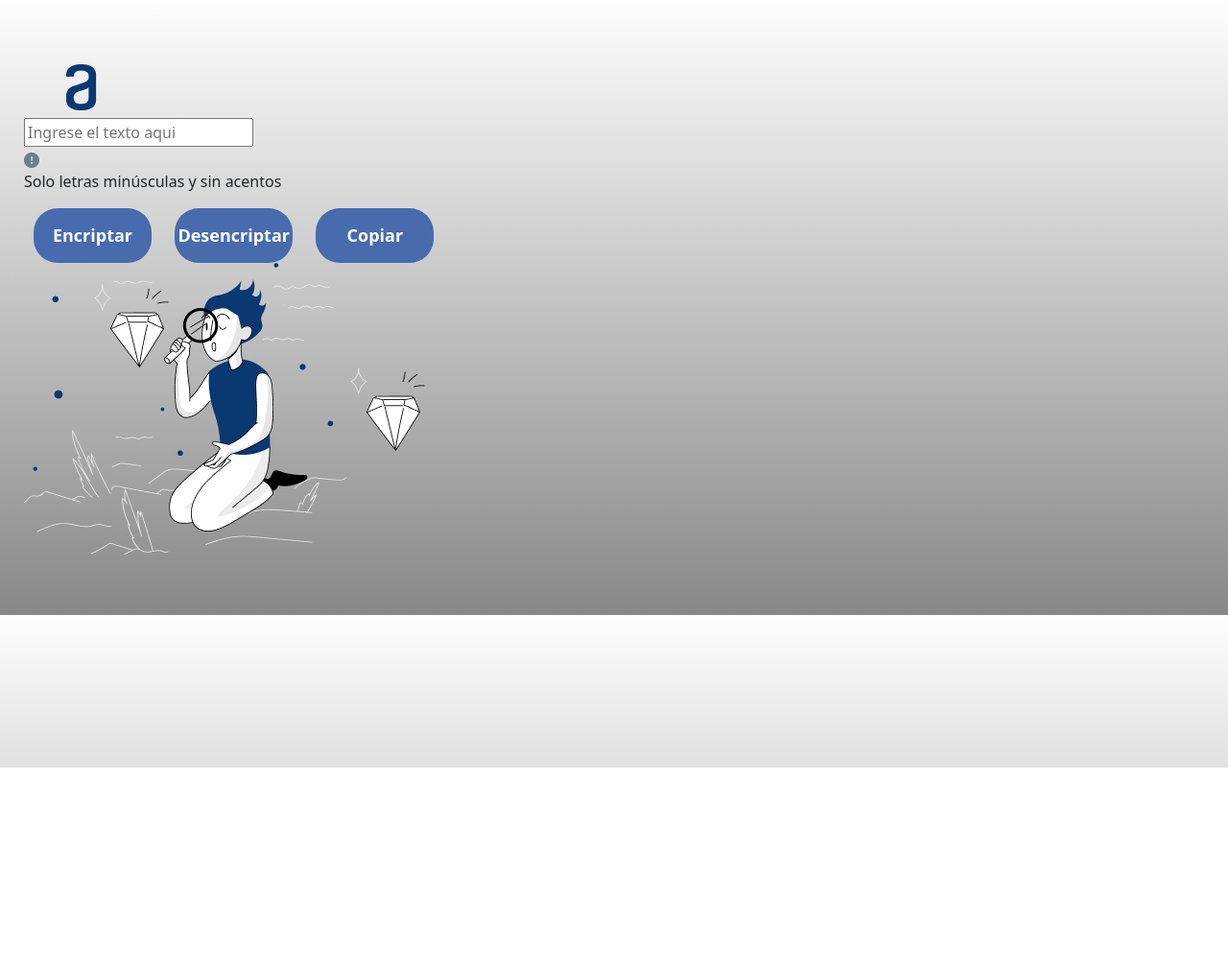
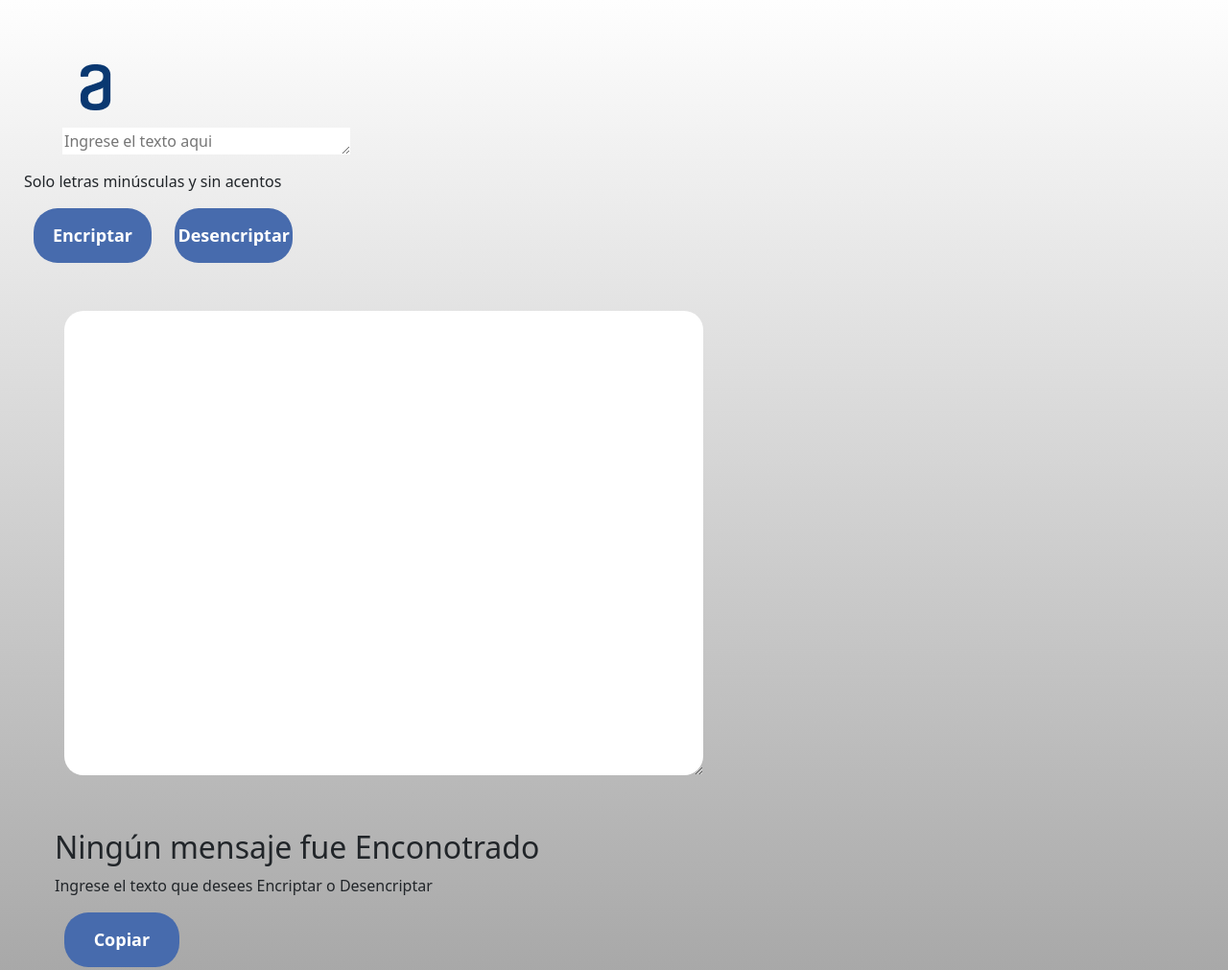
Before and after one commit to lujofire/Encriptador-Texto, a plain HTML site: page index.html in a window 1280 px wide. Shown: the top 1011 px of the page at 96% size. Before the commit the page ends 800 px from the top, so only its background shows below. Drawn offline with nearby package versions, Linux system fonts and the light colour scheme.

Commit message:
Modificaciones en el estilo css

```diff
--- a/index.html
+++ b/index.html
@@ -5,6 +5,7 @@
         <meta charset="UTF-8">
         <meta name="viewport" content="width=device-width">
         <title>Encriptador de Texto</title>
+        <link rel="icon" type="image/png" href="imagenes/diamod.png">
         <link rel="stylesheet" href="reset.css">
         <link rel="stylesheet" href="style.css">
         <link href="https://cdn.jsdelivr.net/npm/bootstrap@5.3.0-alpha3/dist/css/bootstrap.min.css" rel="stylesheet" integrity="sha384-KK94CHFLLe+nY2dmCWGMq91rCGa5gtU4mk92HdvYe+M/SXH301p5ILy+dN9+nJOZ" crossorigin="anonymous">
@@ -12,29 +13,36 @@
     </head>
     <body>
         <header>
-            <div>
-                <h1><img src="imagenes/Logo.png" class="imagen"></h1>
+            <div class="caja">
+                <h1><img src="imagenes/Frame 6.png" class="imagen"></h1>
             </div>
         </header>
         <main>
-            <form>
-                <input type="texto" id="" class="" required placeholder="Ingrese el texto aqui">
-
+            <section>
                 <div>
-                    <img class="exclamation" src="imagenes/bi_exclamation-circle-fill-1.png" alt="">
+                    <textarea id="mensaje" cols="70" rows="1" class="input-padron" required placeholder="Ingrese el texto aqui"></textarea>
                     <p class="criterio">Solo letras minúsculas y sin acentos</p>
                 </div>
-            </form>
 
-            <div>
-                <input type="submit" value="Encriptar" class="enviar">
-                <input type="submit" value="Desencriptar" class="enviar">
-                <input type="submit" value="Copiar" class="enviar">
-            </div>
-            <img src="imagenes/Muñeco.png" alt="">
-            <img src="imagenes/diamod.png" alt="">
+                <div class="botones">
+                    <input type="submit" value="Encriptar" class="enviar">
+                    <input type="submit" value="Desencriptar" class="enviar">
+
+                </div>
+            </section>
+            <section>
+                    <ul>
+                        <li>
+                            <textarea cols="70" rows="20" class="textarea"></textarea>
+                            <h2>Ningún mensaje fue Enconotrado</h2>
+                            <p>Ingrese el texto que desees Encriptar o Desencriptar</p>
+                            <input type="submit" value="Copiar" class="enviar">
+                        </li>
+                    </ul>
+            </section>
+            <section>
+                <img src="imagenes/Muñeco.png">
+            </section>
         </main>
-        <footer>
-        </footer>
     </body>
 </html>
--- a/style.css
+++ b/style.css
@@ -2,12 +2,26 @@ body{
     padding: 63px 25px;
     background: linear-gradient(#FEFEFE, #888888);
 }
+
+.caja{
+    width: 1200px;
+    position: relative;
+    margin: 0 auto;
+}
+
 .imagen{
     transition: 1s;
 }
 
 .imagen:hover{
     transform: scale(1.2);
+}
+
+.input-padron{
+    border: #FEFEFE;
+    width: 300px;
+    position: relative;
+    margin: 10px 40px;
 }
 
 .enviar{
@@ -29,3 +43,10 @@ body{
     background: rgb(10, 28, 44);
     transform: scale(1.2);
 }
+
+.textarea{
+    margin: 50px 10px;
+    border-radius: 20px;
+    border: #FEFEFE;
+
+}
```
